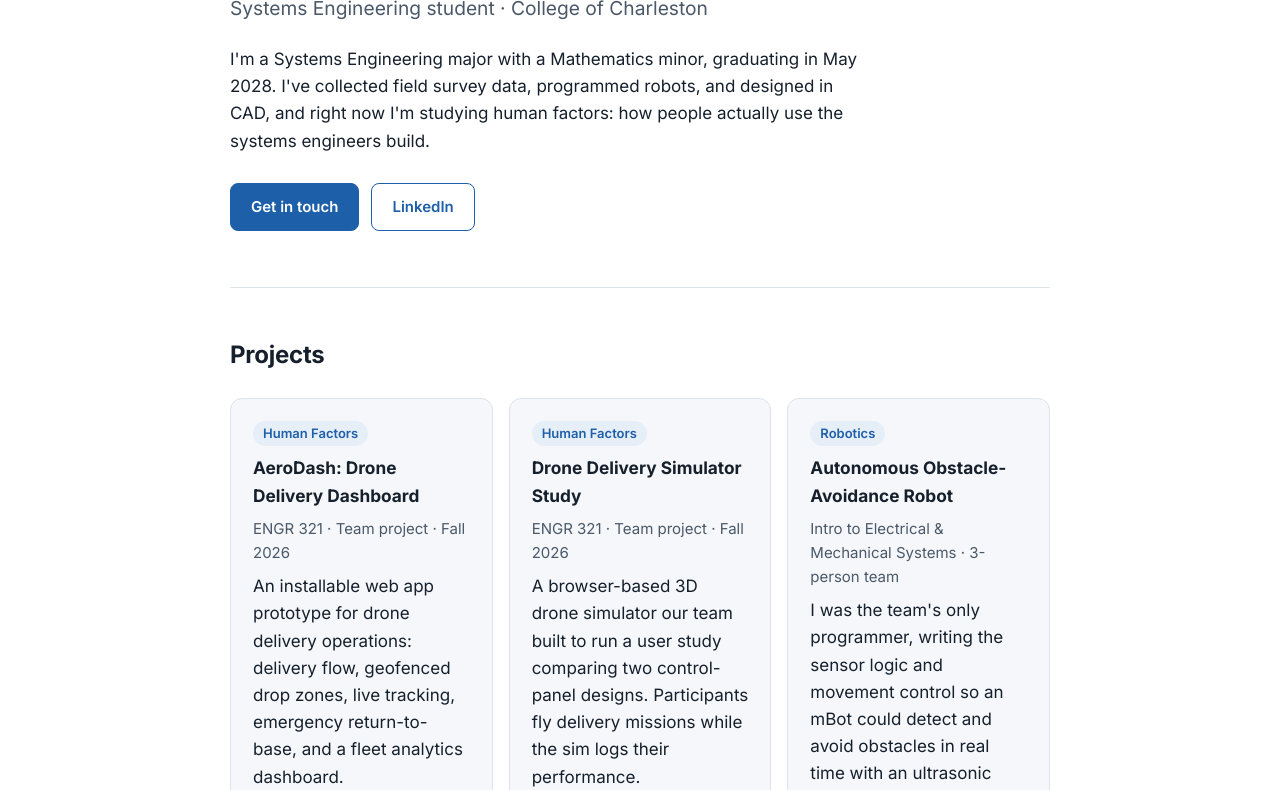
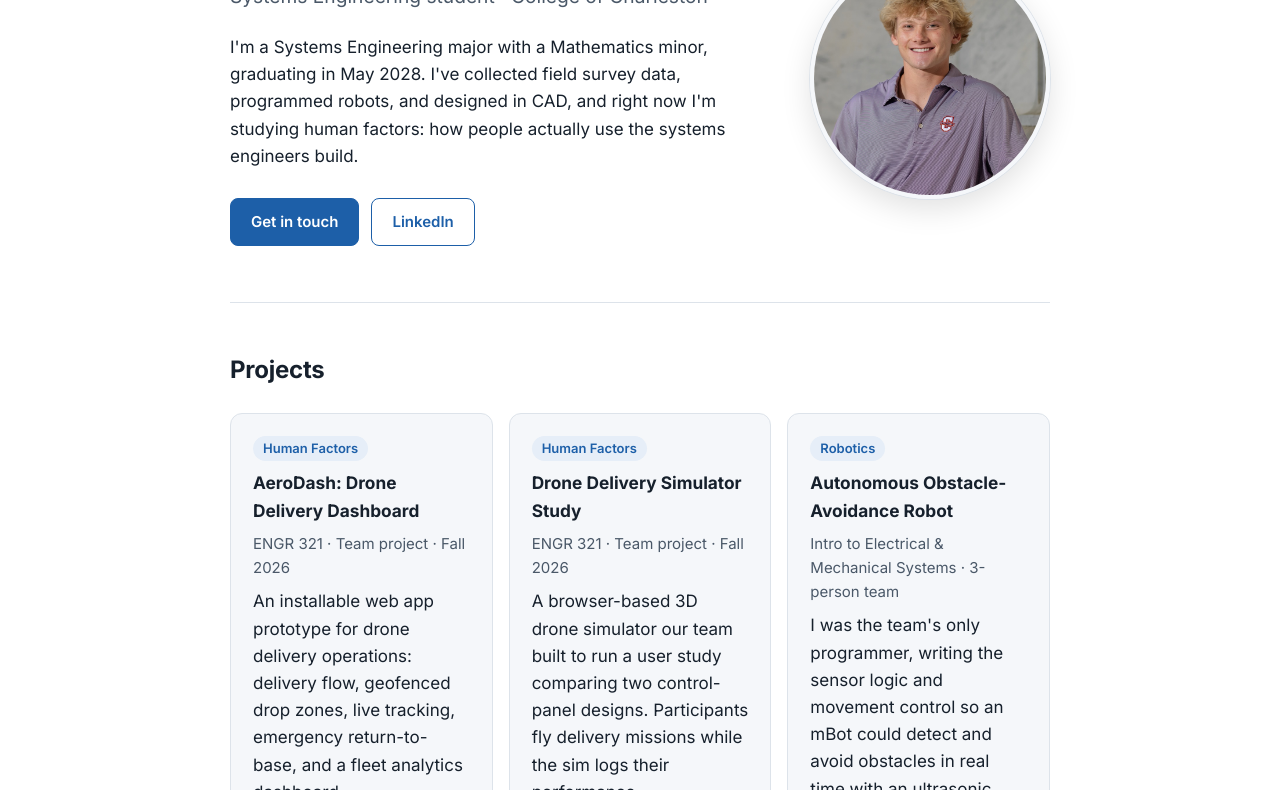
Before and after one commit to jtmuir06-cpu/jtmuir06-cpu.github.io, a plain HTML site: page index.html in a window 1280 px wide. Shown: the part 220-1010 px from the top of the page. Drawn offline with Linux system fonts and the light colour scheme.

Commit message:
Add headshot
Co-Authored-By: Claude Opus 5.5 <noreply@anthropic.com>

```diff
--- a/index.html
+++ b/index.html
@@ -59,7 +59,17 @@
   nav a:hover { color: var(--accent); }
   @media (max-width: 600px) { nav ul { gap: 14px; } nav a { font-size: 14px; } .brand { display: none; } }
 
-  .hero { padding: 84px 0 56px; }
+  .hero { padding: 72px 0 56px; display: flex; align-items: center; gap: 48px; }
+  .hero-text { flex: 1; min-width: 0; }
+  .hero img {
+    width: 240px; height: 240px; flex-shrink: 0;
+    border-radius: 50%; object-fit: cover;
+    border: 4px solid var(--surface); box-shadow: 0 0 0 1px var(--line), 0 10px 30px rgba(0,0,0,.12);
+  }
+  @media (max-width: 720px) {
+    .hero { flex-direction: column-reverse; align-items: flex-start; gap: 24px; padding-top: 40px; }
+    .hero img { width: 150px; height: 150px; }
+  }
   .hero h1 { font-size: clamp(2.2rem, 6vw, 3.2rem); line-height: 1.1; margin: 0 0 12px; letter-spacing: -0.02em; }
   .hero .role { font-size: 1.2rem; color: var(--muted); margin: 0 0 22px; }
   .hero p.lead { max-width: 640px; margin: 0 0 28px; }
@@ -121,6 +131,7 @@
 
 <main id="main" class="wrap">
   <div class="hero">
+    <div class="hero-text">
     <h1>Jacob Muir</h1>
     <p class="role">Systems Engineering student · College of Charleston</p>
     <p class="lead">
@@ -132,6 +143,8 @@
       <a class="btn primary" href="#contact">Get in touch</a>
       <a class="btn ghost" href="https://www.linkedin.com/in/jacob-muir-658125350" target="_blank" rel="noopener">LinkedIn</a>
     </div>
+    </div>
+    <img src="headshot.jpg" alt="Jacob Muir smiling, wearing a College of Charleston polo">
   </div>
 
   <section id="projects" aria-labelledby="projects-h">
```
Also changed, not shown: headshot.jpg (added).
